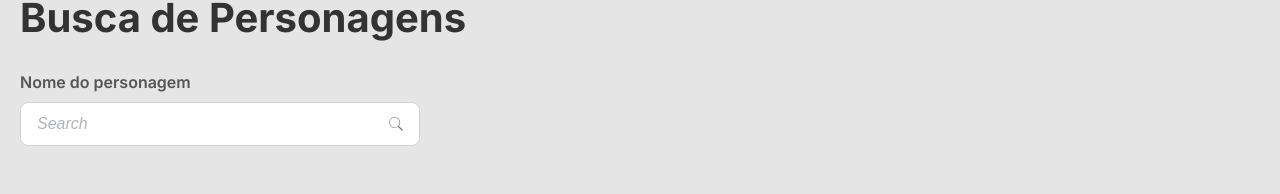
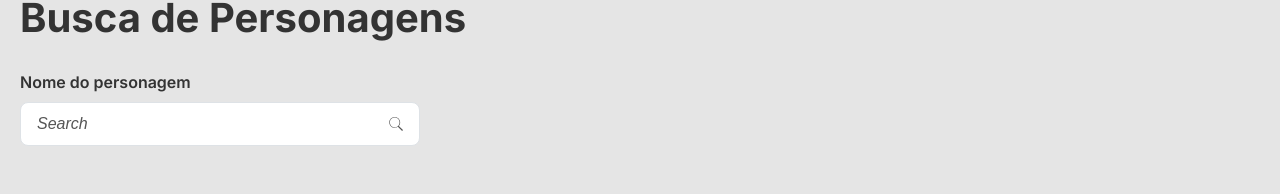
Before and after one commit to gabipossiderio/marvel-heroes, a React (Vite) app: page / in a window 1280 px wide. Shown: the part 127-321 px from the top of the page. Built offline with nearby package versions, Linux system fonts and the light colour scheme; no server answers; a web font is replaced by a local one.

Commit message:
Add clear search button with TDD approach

```diff
--- a/src/components/SearchInput.tsx
+++ b/src/components/SearchInput.tsx
@@ -13,7 +13,8 @@ const SearchLabel = styled.label`
   display: block;
   margin-bottom: 0.5rem;
   font-weight: 600;
-  color: #555555;
+  color: ${({ theme }) => theme.colors.text};
+  transition: color 0.3s ease;
 
   @media (max-width: 768px) {
     text-align: center;
@@ -34,22 +35,23 @@ const SearchField = styled.input`
   width: 100%;
   padding: 0.75rem 1rem;
   padding-right: 3rem;
-  border: 0.0625rem solid #ced4da;
+  border: 0.0625rem solid ${({ theme }) => theme.colors.border};
   border-radius: 0.5rem;
   font-size: 1rem;
-  background-color: white;
-  color: #555555;
+  background-color: ${({ theme }) => theme.colors.surface};
+  color: ${({ theme }) => theme.colors.text};
   box-sizing: border-box;
+  transition: all 0.3s ease;
 
   &::placeholder {
-    color: #adb5bd;
+    color: ${({ theme }) => theme.colors.textSecondary};
     font-style: italic;
   }
 
   &:focus {
     outline: none;
-    border-color: #167abc;
-    box-shadow: 0 0 0 0.125rem rgba(22, 122, 188, 0.25);
+    border-color: ${({ theme }) => theme.colors.primary};
+    box-shadow: 0 0 0 0.125rem ${({ theme }) => theme.colors.primary}33;
   }
 `;
 
@@ -58,13 +60,44 @@ const SearchIcon = styled.svg`
   right: 1rem;
   top: 50%;
   transform: translateY(-50%);
-  color: #6c757d;
+  color: ${({ theme }) => theme.colors.textSecondary};
   width: 1rem;
   height: 1rem;
   pointer-events: none;
+  transition: color 0.3s ease;
+`;
+
+const ClearButton = styled.button`
+  position: absolute;
+  right: 1rem;
+  top: 50%;
+  transform: translateY(-50%);
+  background: none;
+  border: none;
+  cursor: pointer;
+  padding: 0.25rem;
+  color: ${({ theme }) => theme.colors.textSecondary};
+  width: 1rem;
+  height: 1rem;
+  display: flex;
+  align-items: center;
+  justify-content: center;
+  transition: color 0.3s ease;
+
+  &:hover {
+    color: ${({ theme }) => theme.colors.text};
+  }
+
+  &:focus {
+    outline: 0.125rem solid ${({ theme }) => theme.colors.primary};
+    outline-offset: 0.125rem;
+    border-radius: 0.125rem;
+  }
 `;
 
 export const SearchInput = ({ value, onChange }: SearchInputProps) => {
+  const handleClear = () => onChange('');
+
   return (
     <SearchContainer>
       <SearchLabel htmlFor="search">Nome do personagem</SearchLabel>
@@ -76,6 +109,16 @@ export const SearchInput = ({ value, onChange }: SearchInputProps) => {
           value={value}
           onChange={(e) => onChange(e.target.value)}
         />
+        {value ? (
+          <ClearButton
+            type="button"
+            onClick={handleClear}
+            aria-label="Limpar pesquisa"
+            title="Limpar pesquisa"
+          >
+            ✕
+          </ClearButton>
+        ) : (
           <SearchIcon
             xmlns="http://www.w3.org/2000/svg"
             viewBox="0 0 50 50"
@@ -83,6 +126,7 @@ export const SearchInput = ({ value, onChange }: SearchInputProps) => {
           >
             <path d="M 21 3 C 11.621094 3 4 10.621094 4 20 C 4 29.378906 11.621094 37 21 37 C 24.710938 37 28.140625 35.804688 30.9375 33.78125 L 44.09375 46.90625 L 46.90625 44.09375 L 33.90625 31.0625 C 36.460938 28.085938 38 24.222656 38 20 C 38 10.621094 30.378906 3 21 3 Z M 21 5 C 29.296875 5 36 11.703125 36 20 C 36 28.296875 29.296875 35 21 35 C 12.703125 35 6 28.296875 6 20 C 6 11.703125 12.703125 5 21 5 Z"></path>
           </SearchIcon>
+        )}
       </InputWrapper>
     </SearchContainer>
   );
```
Also changed, not shown: 1 other file (tests, documents, lock files or other folders). Lines whose indentation alone changed are shown as unchanged.
